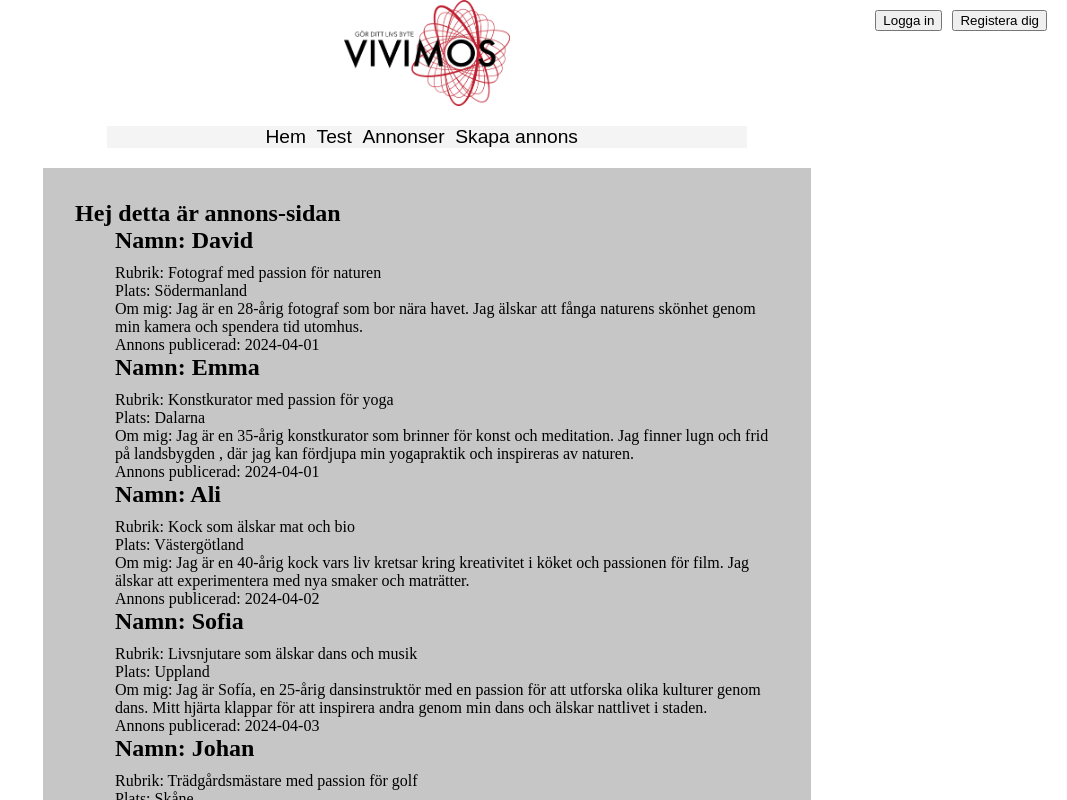
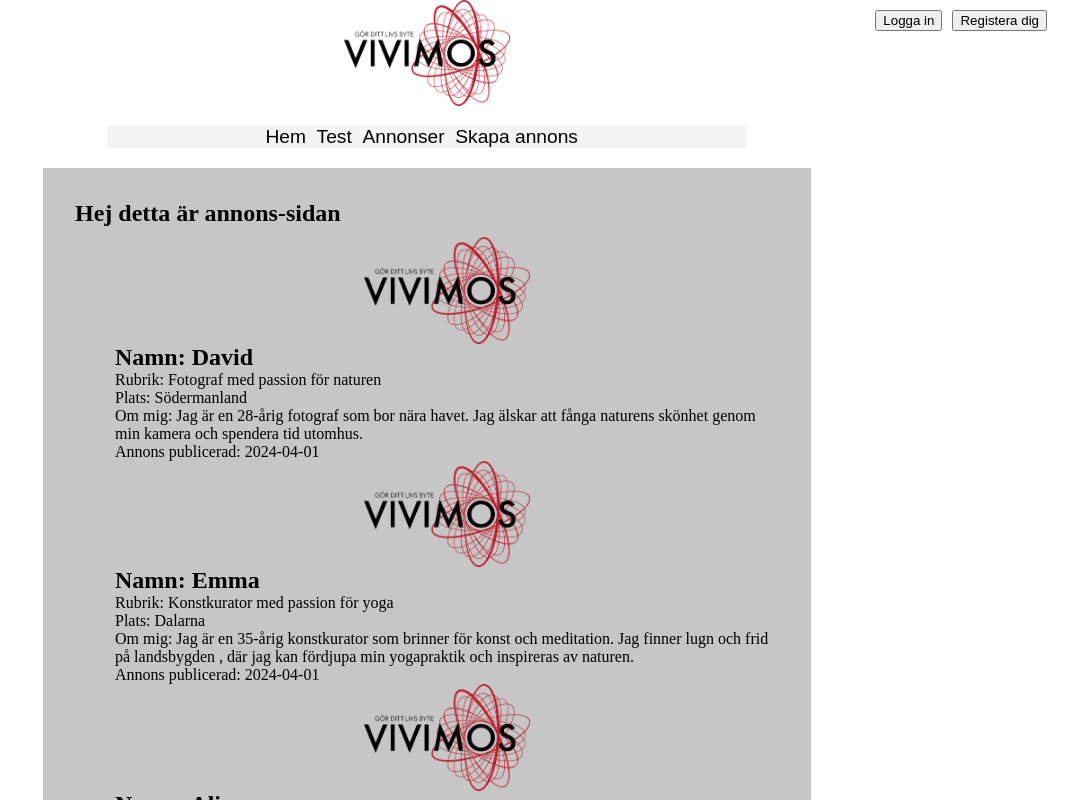
Before and after one commit to owenboy9/Vivimos, a React (Vite) app: page /adsPage in a window 1280 px wide. Shown: the top 800 px of the page, without its empty margins (213-1280 px from the left). Built offline with nearby package versions, Linux system fonts and the light colour scheme.

Commit message:
skapar css sida till AdsPage.jsx

```diff
--- a/public/db.json
+++ b/public/db.json
@@ -302,6 +302,7 @@
       {
         "id": "1",
         "userId": "1",
+        "image":"https://pixabay.com/illustrations/sign-cone-symbol-traffic-warning-2408065/",
         "username": "David",
         "location": "Södermanland",
         "title": "Fotograf med passion för naturen",
--- a/src/pages/AdsPage.jsx
+++ b/src/pages/AdsPage.jsx
@@ -1,5 +1,6 @@
 
 import { useState, useEffect } from "react";
+import logo from '../assets/images/vivimoslogo.png'
 import { Link } from "react-router-dom"
 
 function AdsPage() {
@@ -16,7 +17,7 @@ function AdsPage() {
 
   return (
     <section>
-      <h1>Hej detta är annons-sidan</h1>
+      <h2>Hej detta är annons-sidan</h2>
       <ul>
       {listings.map(listing => (
         <AdsCard key={listing.id} adInfo={listing} />
@@ -27,11 +28,12 @@ function AdsPage() {
 
 }
 function AdsCard({ adInfo }) {
-  const { id, username,location, title, description, startDate } = adInfo
+  const { id, username,location, title, description, startDate, image} = adInfo
   return (
     <li key={id}>
       <div>
-        <h2>Namn: {username}</h2>
+        <img className='logo' src={logo} />
+        <h1>Namn: {username}</h1>
         <p>Rubrik: {title}</p>
         <p>Plats: {location}</p>
         <p>Om mig: {description}</p>
```
Also changed, not shown: src/assets/styles/adsPage.css (added).
